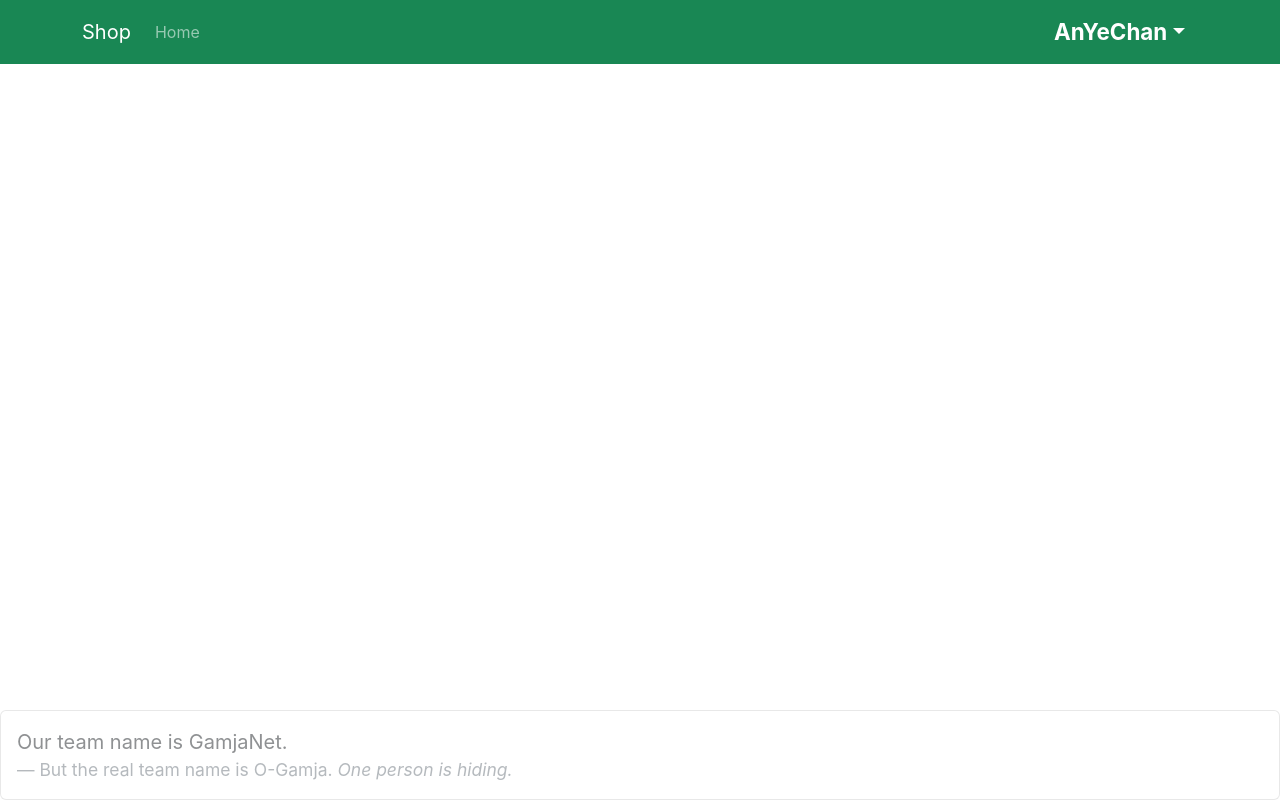
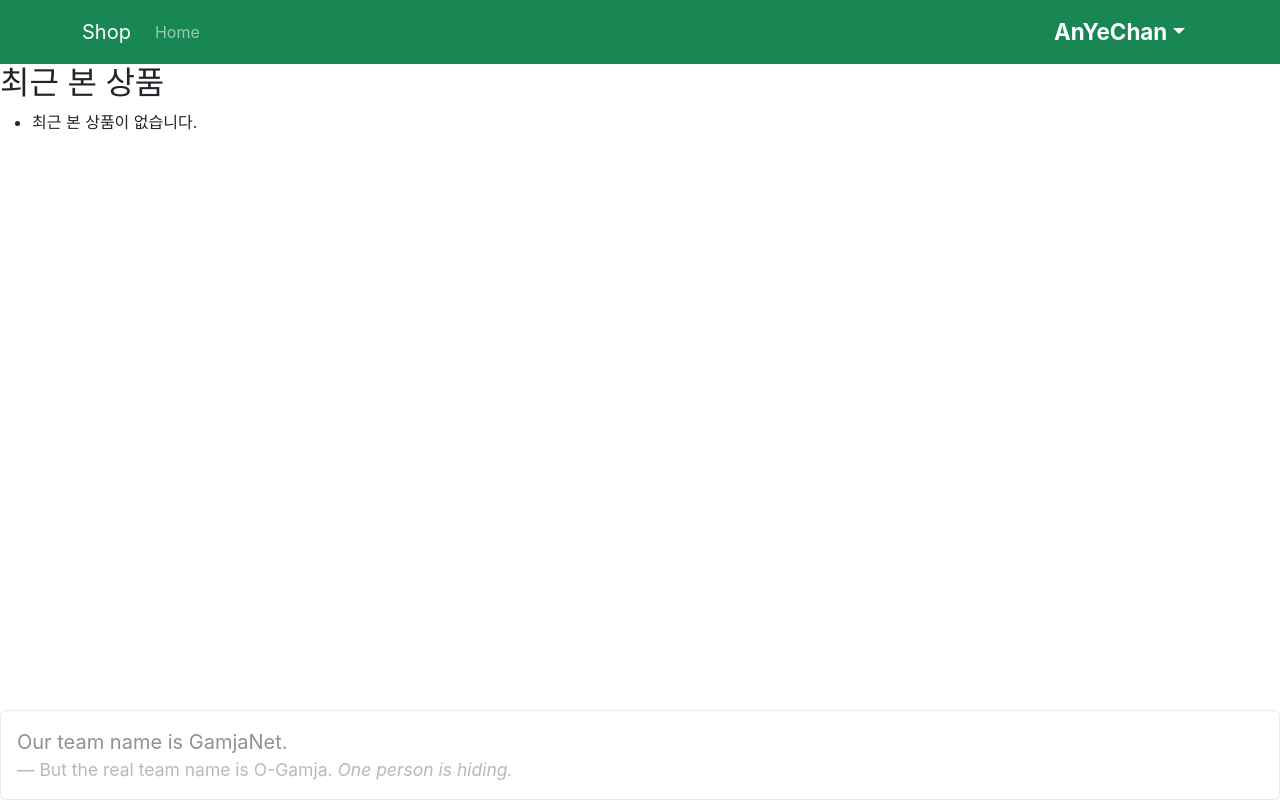
Before and after one commit to yes6686/shop4-front, a React (Create React App) app: page /recentlyViewed in a window 1280 px wide. Built offline with nearby package versions, Linux system fonts and the light colour scheme; no server answers.

Commit message:
최근 본 상품 페이지 아직 미완

```diff
--- a/src/App.js
+++ b/src/App.js
@@ -6,6 +6,7 @@ import Home from './routes/Home';
 import Detail from './routes/Detail';
 import Cart from './routes/Cart';
 import MyPage from './routes/MyPage';
+import RecentlyViewed from './routes/RecentlyViewed';
 
 function App() {
 
@@ -17,6 +18,7 @@ function App() {
           <Route path='/detail/:id' element={<Detail/>}/>
           <Route path='/cart' element={<Cart/>} />
           <Route path='/myPage' element={<MyPage/>}/>
+          <Route path='/recentlyViewed' element={<RecentlyViewed/>}/>
         </Routes>
         <Footer/>
     </>
--- a/src/components/Header.js
+++ b/src/components/Header.js
@@ -7,7 +7,6 @@ import { useNavigate } from 'react-router-dom';
 const Header = () => {
     const navigate = useNavigate();
     const state = useSelector((state) => state);
-
     const handleNavigation = (path) => {
         navigate(path);
     };
@@ -35,10 +34,13 @@ const Header = () => {
 
                                 <Dropdown.Menu className="custom-dropdown-menu">
                                     <Dropdown.Item onClick={() => handleNavigation('/mypage')}>
-                                        My Page
+                                        마이페이지
                                     </Dropdown.Item>
-                                    <Dropdown.Item onClick={() => handleNavigation('/Cart')}>
-                                        Cart
+                                    <Dropdown.Item onClick={() => handleNavigation('/cart')}>
+                                        장바구니
+                                    </Dropdown.Item>
+                                    <Dropdown.Item onClick={() => handleNavigation('/recentlyViewed')}>
+                                        최근 본 상품
                                     </Dropdown.Item>
                                     {/* You can add more items here */}
                                 </Dropdown.Menu>
--- a/src/routes/Detail.js
+++ b/src/routes/Detail.js
@@ -4,6 +4,7 @@ import { Nav } from 'react-bootstrap';
 import { useDispatch } from 'react-redux';
 import { addItem } from './../store/cartSlice';
 import { getGoods } from '../services/GoodsService';
+import { addRecentlyViewedGoods } from '../store/recentlyViewedSlice';
 
 function Detail() {
   let { id } = useParams();
@@ -49,11 +50,10 @@ function Detail() {
   };
 
   // 처음 detail페이제에 로드할때 해당상품 id 최근본항목에 저장하기
-  let watched = JSON.parse(sessionStorage.getItem('watched'));
-  watched.push(findProduct.id);
-  watched = Array.from(new Set(watched));
-  sessionStorage.setItem('watched', JSON.stringify(watched));
-
+  useEffect(()=>{
+    dispatch(addRecentlyViewedGoods(id))
+    console.log(id)
+  },[])
   return (
     <>
       {alert == true ? (
--- a/src/routes/Home.js
+++ b/src/routes/Home.js
@@ -7,11 +7,6 @@ import { listGoods } from '../services/GoodsService';
 const Home = () => {
 
   let [shoes, setShoes] = useState([])
-
-  useEffect(()=>{
-    let watched = sessionStorage.getItem('watched')
-    !watched && sessionStorage.setItem('watched',JSON.stringify([]))
-  }, [])
 
   useEffect(()=>{
     getAllGoods();
@@ -33,7 +28,7 @@ const Home = () => {
         {
           shoes.map((a, index)=>{
             return (
-              <Card shoes={shoes} index={index}></Card>
+              <Card key={index} shoes={shoes} index={index}></Card>
             )
           })
         }
--- /dev/null
+++ b/src/routes/RecentlyViewed.js
@@ -0,0 +1,54 @@
+import React, { useEffect, useState } from 'react';
+import { useSelector } from 'react-redux';
+import { listGoods } from '../services/GoodsService';
+
+const RecentlyViewed = () => {
+  const state = useSelector((state) => state);
+  const [shoes, setShoes] = useState([]);
+
+  useEffect(() => {
+    getAllGoods();
+  }, []);
+
+  function getAllGoods() {
+    listGoods()
+      .then((response) => {
+        setShoes(response.data);
+      })
+      .catch((error) => {
+        console.error('Failed to fetch goods:', error);
+      });
+  }
+
+  // Check if shoes data is loaded and has items
+  const isDataLoaded = shoes.length > 0;
+
+  return (
+    <div>
+      <h2>최근 본 상품</h2>
+      <ul>
+        {state.recentlyViewed.length === 0 ? (
+          <li>최근 본 상품이 없습니다.</li>
+        ) : (
+          state.recentlyViewed.map((viewedItem, index) => {
+            // Ensure the index is within bounds of shoes array
+            const shoe = shoes[viewedItem];
+            if (!shoe) return null; // Skip if shoe is not available
+
+            return (
+              <li key={index}>
+                <img src={shoe.url} alt={shoe.name} />
+                <div>
+                  <h3>{shoe.name}</h3>
+                  <p>${shoe.price.toFixed(2)}</p>
+                </div>
+              </li>
+            );
+          })
+        )}
+      </ul>
+    </div>
+  );
+};
+
+export default RecentlyViewed;
--- a/src/store.js
+++ b/src/store.js
@@ -1,11 +1,13 @@
-import {configureStore, createSlice} from '@reduxjs/toolkit'
+import {configureStore} from '@reduxjs/toolkit'
 import cart from './store/cartSlice.js'
 import user from './store/userSlice.js'
+import recentlyViewed from './store/recentlyViewedSlice.js'
 
 
 export default configureStore ({
     reducer:{
         user : user.reducer,
-        cart : cart.reducer
+        cart : cart.reducer,
+        recentlyViewed : recentlyViewed.reducer
     }
 })
--- /dev/null
+++ b/src/store/recentlyViewedSlice.js
@@ -0,0 +1,17 @@
+import { createSlice } from "@reduxjs/toolkit";
+
+let recentlyViewed = createSlice({
+    name : 'recentlyViewed',
+    initialState : [],
+    reducers : {
+        addRecentlyViewedGoods(state, action){ // 주문하기 버튼 클릭 시 장바구니에 추가
+            state.unshift(action.payload)
+            state = Array.from(new Set(state))
+            console.log(state)
+        }
+    }
+})
+
+export let {addRecentlyViewedGoods} = recentlyViewed.actions
+
+export default recentlyViewed
```
